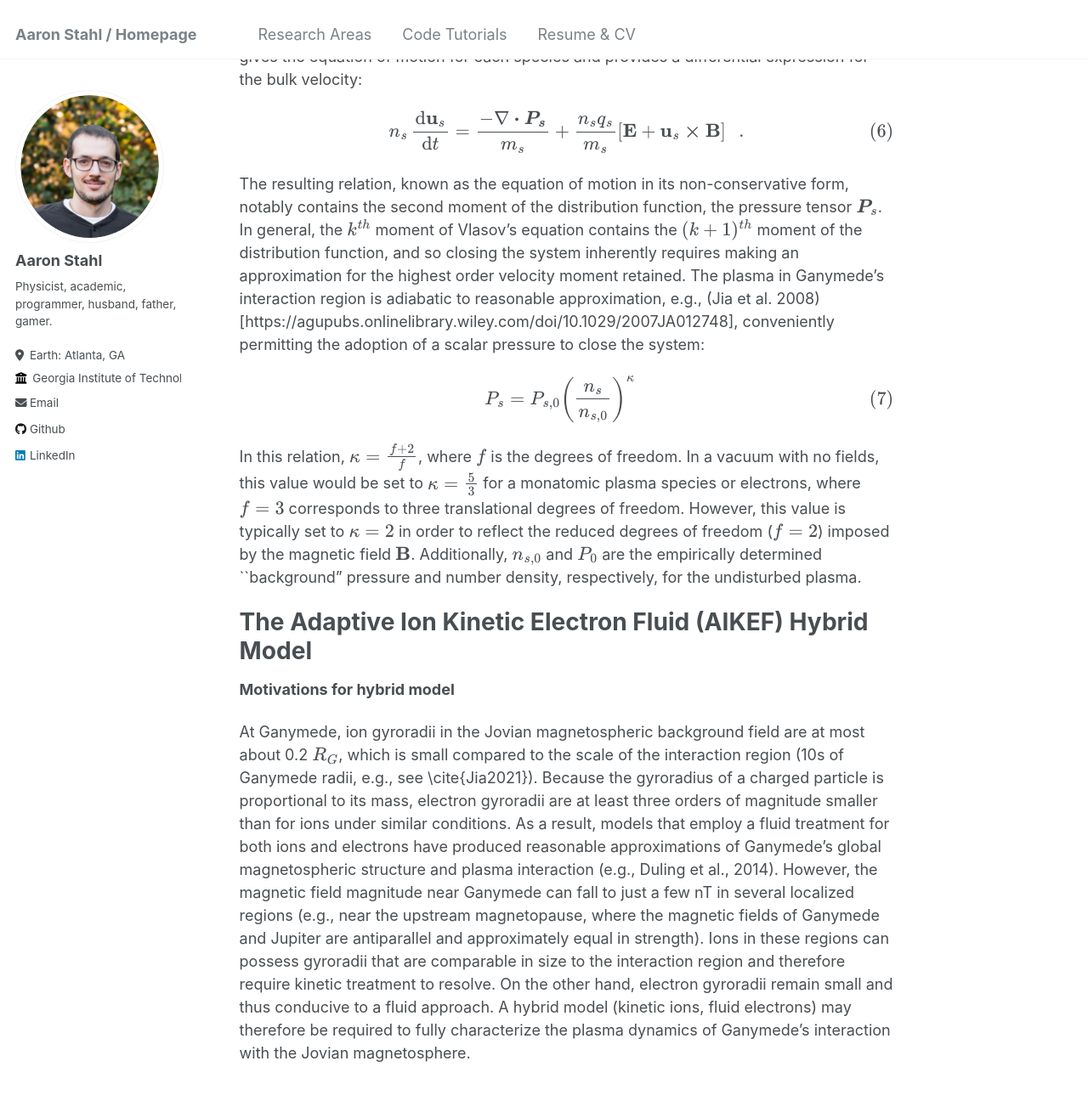
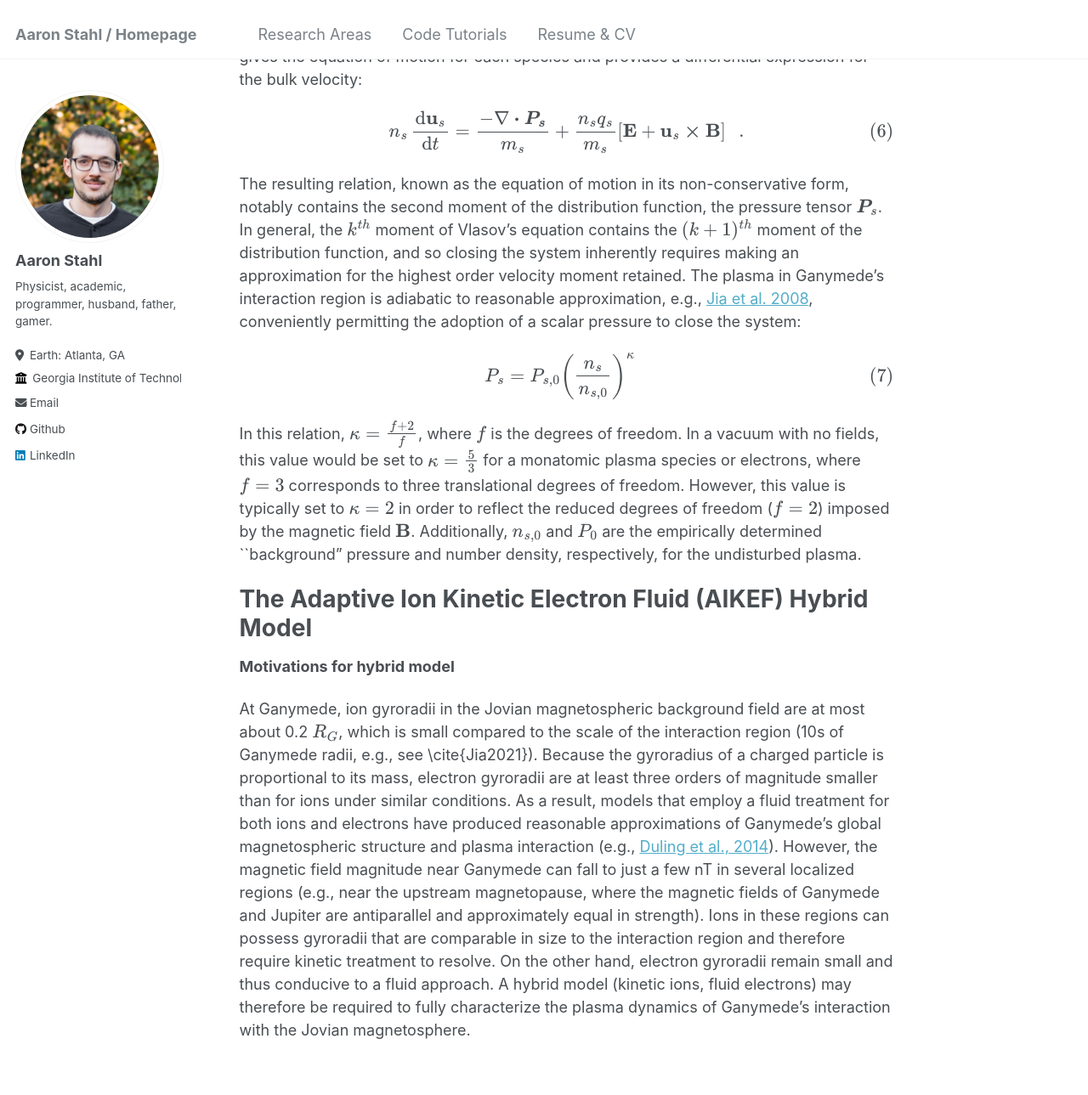
Before and after one commit to astahl3/astahl3.github.io, a Jekyll site: the page built from _pages/space_plasma.md, in a window 1280 px wide and 1400 px high, scrolled down 2966 px. Shown: the top 1289 px of the window at 85% size. Built offline with Jekyll 4.4.1, drawn with Linux system fonts in a browser that asks for light colours; formulas are drawn with MathJax 3; some of the changed lines change nothing that is shown; some of the changed text lies outside the part shown.

Commit message:
updated space plasma links

```diff
--- a/_pages/space_plasma.md
+++ b/_pages/space_plasma.md
@@ -41,7 +41,7 @@ M_{0,s} = n_{s}(\mathbf{x},t) = \int_{}^{} \mathrm{d}^{3}v \; f_s(\mathbf{x}, \m
 
 \begin{equation}
 \label{eq:first_mom}
-M_{1,s} = n_{s}(\mathbf{x},t) \mathbf{u}_{s}(\mathbf{x},t) = \int_{}^{} \mathrm{d}^{3}v \; f_s(\mathbf{x}, \mathbf{v}, t) \; \mathbf{v} \hspace{0.4cm} .
+M_{1,s} = n_{s}(\mathbf{x},t) \mathbf{u}_{s}(\mathbf{x},t) = \int_{}^{} \mathrm{d}^{3}v \; f_s(\mathbf{x}, \mathbf{v}, t) \; \mathbf{v} \hspace{0.4cm}.
 \end{equation}
 
 From these two macroscopic quantities, we can also define another useful physical parameter, the current density \\(\mathbf{j}(\mathbf{x},t)\\):
@@ -54,14 +54,14 @@ From these two macroscopic quantities, we can also define another useful physica
 The expressions for higher order moments of the distribution function (\\(k \geq 2\\)) are not singularly defined. For example, when solving the second order moment (\\(k=2\\)), the term \\(\mathbf{v}^{2}\\) can represented as either \\((\mathbf{v} \boldsymbol{\cdot} \mathbf{v})\\) or \\((\mathbf{v} \boldsymbol{\otimes} \mathbf{v})\\), where (\\(\boldsymbol{\cdot}\\)) and (\\(\boldsymbol{\otimes}\\)) correspond to the inner (dot) and outer (Kronecker or tensor) products, respectively. Applying the inner product and substituting \\((\mathbf{v}-\mathbf{u}_{s})\\) for the velocity provides the "kinetic" temperature, a measure of the spread of the distribution function in velocity space about the average velocity \\(\mathbf{u}_s\\). An analogous treatment for the outer product case yields the pressure tensor (the mass \\(m_s\\) of species \\(s\\) is required in this expression to obtain the correct units of pressure):
 
 \begin{equation}
-\label{eq:secondMom}
+\label{eq:second_mom}
 M_{2,s} = \boldsymbol{P}_{s}(\mathbf{x},t) = m_s \int_{}^{} \mathrm{d}^{3}v \; f_s(\mathbf{x}, \mathbf{v}, t) \; (\mathbf{v}-\mathbf{u}_s) \boldsymbol{\otimes} (\mathbf{v}-\mathbf{u}_s) \hspace{0.4cm} .
 \end{equation}
 
 Revisiting Vlasov's equation (\ref{eq:vlasov}) equipped with the relationship between these macroscopic quantities and the distribution function, we can now construct a single fluid (magnetohydrodynamic) or multi-fluid picture for characterizing plasma dynamics. As with the distribution function, the product of Vlasov's equation and velocity \\(\mathbf{v}^k\\) raised to integer powers of \\(k\\) can be integrated over velocity space to obtain equations of state that are independent of the velocity:
 
 \begin{equation}
-\label{eq:vlasovMoments}
+\label{eq:vlasov_moments}
 \int_{}^{} \mathrm{d}^{3}v \left[ \frac{\partial f_s}{\partial t} + \mathbf{v} \boldsymbol{\cdot} \frac{\partial f_s}{\partial \mathbf{x}} + \frac{q_s}{m_s} \left( \mathbf{E} + \mathbf{v} \times \mathbf{B} \right) \boldsymbol{\cdot} \frac{\partial f_s}{\partial \mathbf{v}} \right] \mathbf{v}^{k} = 0 \hspace{0.4cm} .
 \end{equation}
 
@@ -79,7 +79,7 @@ This expression for mass continuity contains four unknowns, including the first
 n_s \, \frac{\mathrm{d} \mathbf{u}_s}{\mathrm{d}t} = \frac{-\nabla \boldsymbol{\cdot} \boldsymbol{P_s}}{m_s} + \frac{n_s q_s}{m_s} \left[ \mathbf{E}+\mathbf{u}_s \boldsymbol{\times} \mathbf{B} \right] \hspace{0.4cm} .
 \end{equation}
 
-The resulting relation, known as the equation of motion in its non-conservative form, notably contains the second moment of the distribution function, the pressure tensor \\(\boldsymbol{P}_s\\). In general, the \\(k^{th}\\) moment of Vlasov's equation contains the \\((k+1)^{th}\\) moment of the distribution function, and so closing the system inherently requires making an approximation for the highest order velocity moment retained. The plasma in Ganymede's interaction region is adiabatic to reasonable approximation, e.g., (Jia et al. 2008)[https://agupubs.onlinelibrary.wiley.com/doi/10.1029/2007JA012748], conveniently permitting the adoption of a scalar pressure to close the system:
+The resulting relation, known as the equation of motion in its non-conservative form, notably contains the second moment of the distribution function, the pressure tensor \\(\boldsymbol{P}_s\\). In general, the \\(k^{th}\\) moment of Vlasov's equation contains the \\((k+1)^{th}\\) moment of the distribution function, and so closing the system inherently requires making an approximation for the highest order velocity moment retained. The plasma in Ganymede's interaction region is adiabatic to reasonable approximation, e.g., [Jia et al. 2008](https://agupubs.onlinelibrary.wiley.com/doi/10.1029/2007JA012748), conveniently permitting the adoption of a scalar pressure to close the system:
 
 \begin{equation}
 \label{eq:pressure}
@@ -93,4 +93,4 @@ The Adaptive Ion Kinetic Electron Fluid (AIKEF) Hybrid Model
 
 __Motivations for hybrid model__
 
-At Ganymede, ion gyroradii in the Jovian magnetospheric background field are at most about 0.2 \\(R_G\\), which is small compared to the scale of the interaction region (10s of Ganymede radii, e.g., see \cite{Jia2021}). Because the gyroradius of a charged particle is proportional to its mass, electron gyroradii are at least three orders of magnitude smaller than for ions under similar conditions. As a result, models that employ a fluid treatment for both ions and electrons have produced reasonable approximations of Ganymede's global magnetospheric structure and plasma interaction (e.g., Duling et al., 2014). However, the magnetic field magnitude near Ganymede can fall to just a few nT in several localized regions (e.g., near the upstream magnetopause, where the magnetic fields of Ganymede and Jupiter are antiparallel and approximately equal in strength). Ions in these regions can possess gyroradii that are comparable in size to the interaction region and therefore require kinetic treatment to resolve. On the other hand, electron gyroradii remain small and thus conducive to a fluid approach. A hybrid model (kinetic ions, fluid electrons) may therefore be required to fully characterize the plasma dynamics of Ganymede's interaction with the Jovian magnetosphere.
+At Ganymede, ion gyroradii in the Jovian magnetospheric background field are at most about 0.2 \\(R_G\\), which is small compared to the scale of the interaction region (10s of Ganymede radii, e.g., see \cite{Jia2021}). Because the gyroradius of a charged particle is proportional to its mass, electron gyroradii are at least three orders of magnitude smaller than for ions under similar conditions. As a result, models that employ a fluid treatment for both ions and electrons have produced reasonable approximations of Ganymede's global magnetospheric structure and plasma interaction (e.g., [Duling et al., 2014](https://agupubs.onlinelibrary.wiley.com/doi/full/10.1029/2022GL101688)). However, the magnetic field magnitude near Ganymede can fall to just a few nT in several localized regions (e.g., near the upstream magnetopause, where the magnetic fields of Ganymede and Jupiter are antiparallel and approximately equal in strength). Ions in these regions can possess gyroradii that are comparable in size to the interaction region and therefore require kinetic treatment to resolve. On the other hand, electron gyroradii remain small and thus conducive to a fluid approach. A hybrid model (kinetic ions, fluid electrons) may therefore be required to fully characterize the plasma dynamics of Ganymede's interaction with the Jovian magnetosphere.
```
